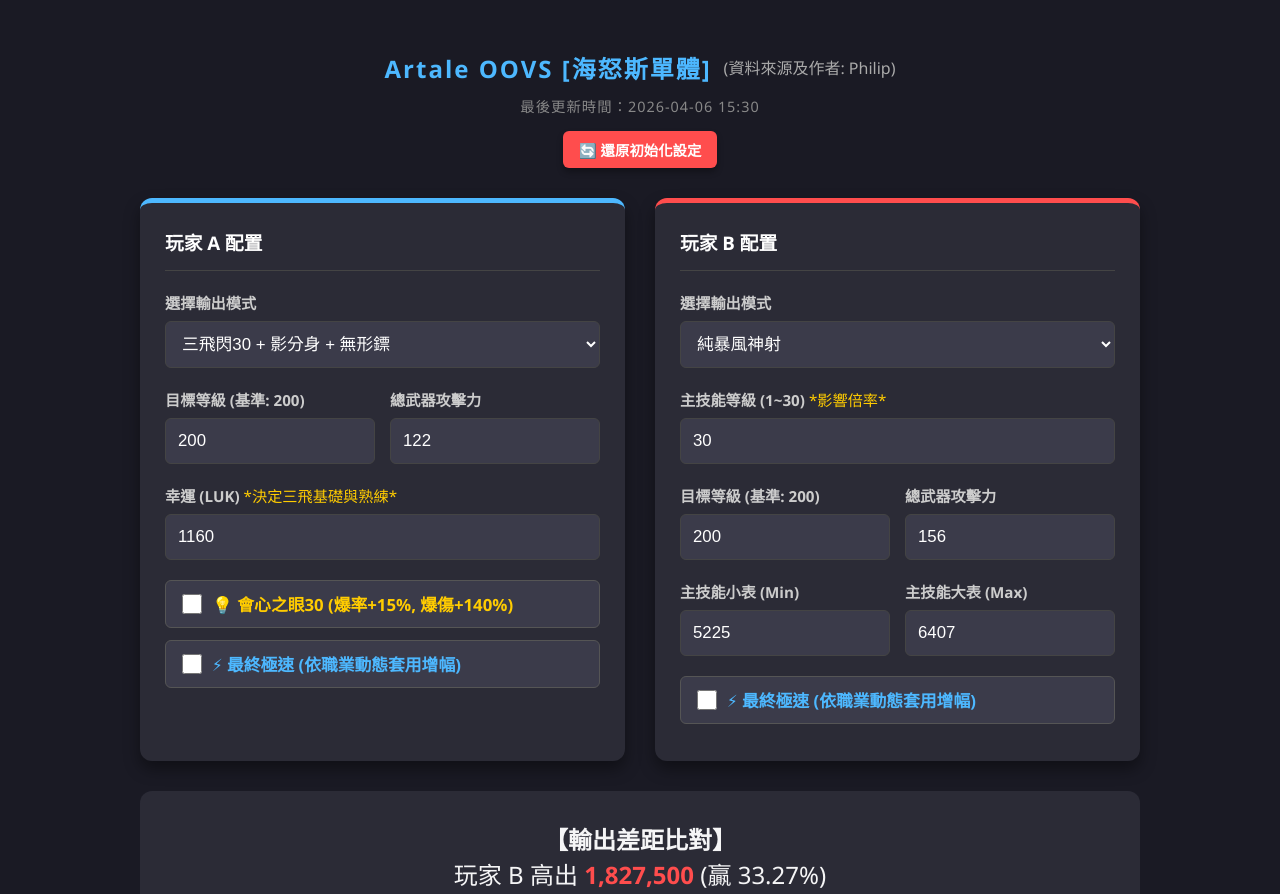
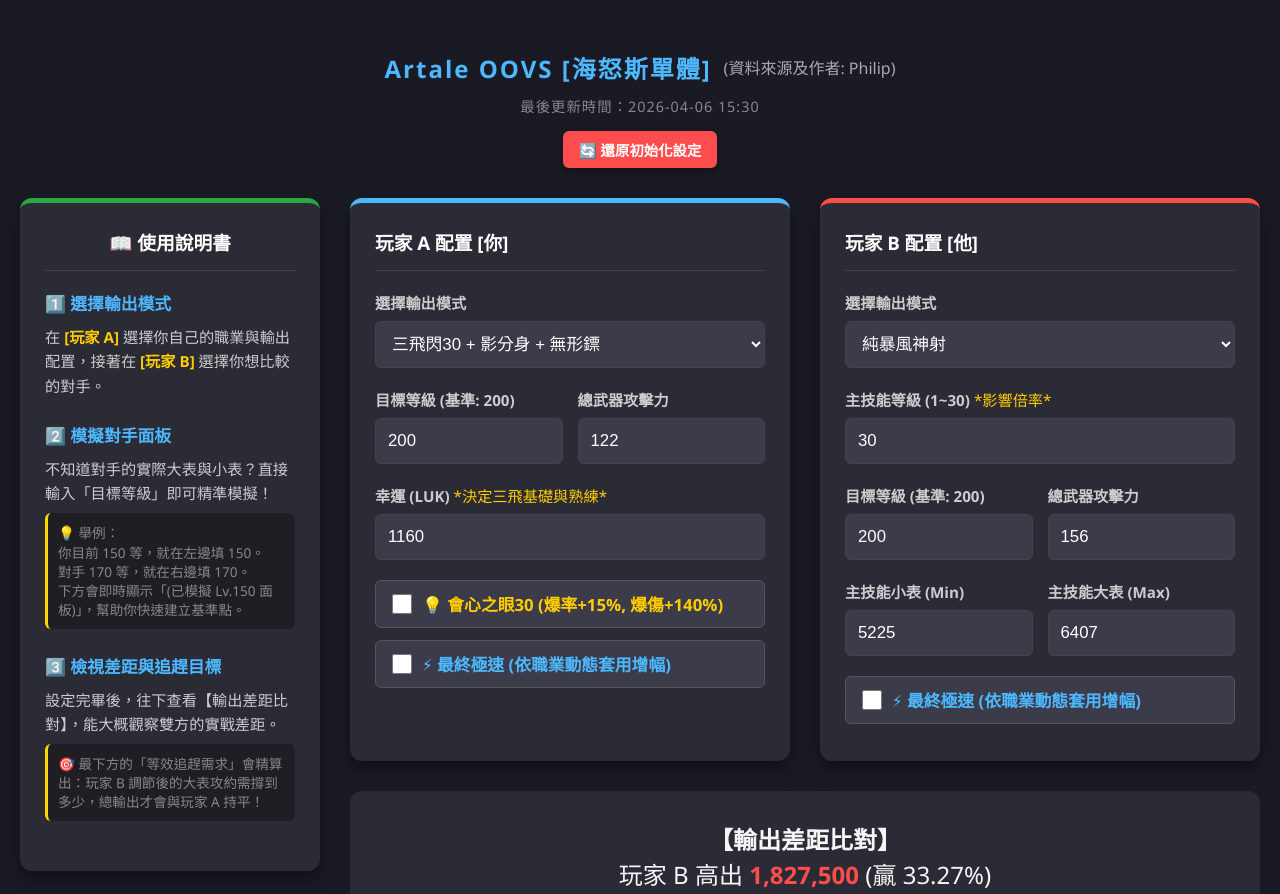
Before and after one commit to ArtaleTools/Artale-OOVS, a plain HTML site: page index.html in a window 1280 px wide. Shown: the top 894 px of the page. Drawn offline with nearby package versions, Linux system fonts and the light colour scheme.

Commit message:
Update index.html

```diff
--- a/index.html
+++ b/index.html
@@ -26,8 +26,42 @@
         }
         .btn-reset:hover { background-color: #ff3333; transform: scale(1.05); }
 
+        /* 全新外層排版：左右分欄 */
+        .page-wrapper {
+            display: flex;
+            width: 100%;
+            max-width: 1350px;
+            gap: 30px;
+            align-items: flex-start;
+            justify-content: center;
+        }
+
+        /* 說明書面板 */
+        .manual-panel {
+            background-color: #2b2b36; padding: 25px; border-radius: 12px;
+            box-shadow: 0 8px 16px rgba(0,0,0,0.4);
+            flex: 0 0 300px; /* 固定寬度 */
+            border-top: 5px solid #28a745; /* 綠色飾條 */
+            box-sizing: border-box;
+        }
+        .manual-panel h3 { margin-top: 0; color: #fff; border-bottom: 1px solid #444; padding-bottom: 15px; margin-bottom: 20px; text-align: center;}
+        .manual-step { margin-bottom: 25px; }
+        .manual-step h4 { color: #4db8ff; margin: 0 0 10px 0; font-size: 1.05em; }
+        .manual-step p { color: #ccc; font-size: 0.95em; line-height: 1.6; margin: 0; }
+        .manual-step .highlight-text { color: #ffcc00; font-weight: bold; }
+        .manual-step .sub-text { color: #888; font-size: 0.85em; display: block; margin-top: 8px; line-height: 1.4; background: #1e1e24; padding: 10px; border-radius: 6px; border-left: 3px solid #ffd700;}
+
+        /* 右側主要計算區塊 */
+        .content-area {
+            display: flex;
+            flex-direction: column;
+            flex: 1;
+            max-width: 1000px;
+            width: 100%;
+        }
+
         .main-container {
-            display: flex; flex-wrap: wrap; gap: 30px; width: 100%; max-width: 1000px; justify-content: center;
+            display: flex; flex-wrap: wrap; gap: 30px; width: 100%; justify-content: center;
         }
         .panel {
             background-color: #2b2b36; padding: 25px; border-radius: 12px;
@@ -69,7 +103,7 @@
         }
 
         .result-panel {
-            background-color: #2b2b36; padding: 30px; border-radius: 12px; width: 100%; max-width: 1000px;
+            background-color: #2b2b36; padding: 30px; border-radius: 12px; width: 100%;
             margin-top: 30px; box-sizing: border-box; text-align: center;
         }
 
@@ -94,6 +128,12 @@
         .gap-val { color: #ff6b6b; font-size: 0.95em; margin-top: 4px !important; }
 
         .chart-container { position: relative; height: 350px; width: 100%; }
+
+        /* 響應式排版：螢幕縮小會自動變成上下排列 */
+        @media (max-width: 1100px) {
+            .page-wrapper { flex-direction: column; align-items: center; }
+            .manual-panel { flex: none; width: 100%; max-width: 1000px; }
+        }
     </style>
 </head>
 <body>
@@ -105,9 +145,33 @@
         <button class="btn-reset" onclick="resetData()">🔄 還原初始化設定</button>
     </div>
 
+    <div class="page-wrapper">
+
+        <div class="manual-panel">
+            <h3>📖 使用說明書</h3>
+
+            <div class="manual-step">
+                <h4>1️⃣ 選擇輸出模式</h4>
+                <p>在 <span class="highlight-text">[玩家 A]</span> 選擇你自己的職業與輸出配置，接著在 <span class="highlight-text">[玩家 B]</span> 選擇你想比較的對手。</p>
+            </div>
+
+            <div class="manual-step">
+                <h4>2️⃣ 模擬對手面板</h4>
+                <p>不知道對手的實際大表與小表？直接輸入「目標等級」即可精準模擬！</p>
+                <span class="sub-text">💡 舉例：<br>你目前 150 等，就在左邊填 150。<br>對手 170 等，就在右邊填 170。<br>下方會即時顯示「(已模擬 Lv.150 面板)」，幫助你快速建立基準點。</span>
+            </div>
+
+            <div class="manual-step">
+                <h4>3️⃣ 檢視差距與追趕目標</h4>
+                <p>設定完畢後，往下查看【輸出差距比對】，能大概觀察雙方的實戰差距。</p>
+                <span class="sub-text">🎯 最下方的「等效追趕需求」會精算出：玩家 B 調節後的大表攻約需撐到多少，總輸出才會與玩家 A 持平！</span>
+            </div>
+        </div>
+
+        <div class="content-area">
             <div class="main-container">
                 <div class="panel panel-left">
-            <h3>玩家 A 配置</h3>
+                    <h3>玩家 A 配置 [你]</h3>
                     <div class="form-group">
                         <label>選擇輸出模式 <a href="#" class="edit-link" id="p1Edit" onclick="promptLevel('p1'); return false;">⚙️ 修改精準等級</a></label>
                         <select id="p1Mode" onchange="handleModeChange('p1')">
@@ -185,7 +249,7 @@
                 </div>
 
                 <div class="panel panel-right">
-            <h3>玩家 B 配置</h3>
+                    <h3>玩家 B 配置 [他]</h3>
                     <div class="form-group">
                         <label>選擇輸出模式 <a href="#" class="edit-link" id="p2Edit" onclick="promptLevel('p2'); return false;">⚙️ 修改精準等級</a></label>
                         <select id="p2Mode" onchange="handleModeChange('p2')">
@@ -261,9 +325,7 @@
                         <label class="si-label"><input type="checkbox" id="p2SI" onchange="executeCalculation()"> ⚡ 最終極速 (依職業動態套用增幅)</label>
                     </div>
                 </div>
-    </div>
-
-    <div class="result-panel" id="resultPanel">
+            </div> <div class="result-panel" id="resultPanel">
                 <div class="diff-text" id="diffText"></div>
 
                 <div class="details-grid">
@@ -277,8 +339,7 @@
                     <canvas id="dpmChart"></canvas>
                 </div>
             </div>
-
-    <script>
+        </div> </div> <script>
         const STORAGE_KEY = 'artale_oovs_state';
 
         let p1HmLevel = 20;
@@ -381,7 +442,6 @@
                 seGroup.style.display = 'block';
             }
 
-            // 夜使者專屬介面切換
             if (mode.startsWith('nl_')) {
                 lukGroup.style.display = 'flex';
                 minMaxGroup.style.display = 'none';
@@ -544,9 +604,6 @@
             return { adjMin: Math.round(adjMin), adjMax: Math.round(adjMax), rangeDiff: Math.round(rangeDiff) };
         }
 
-        // ============================================
-        // 等效大表逆推公式
-        // ============================================
         function getEquivalentRange(targetDpm, modeKey, hmLevel, mainLvl, summonLvl, hasSE, hasSI) {
             if (modeKey.startsWith('bm_')) {
                 const cfg = BM_MODES[modeKey];
@@ -761,7 +818,7 @@
             // ------------------ 聖騎士 (Paladin) ------------------
             else if (modeKey.startsWith('paladin_')) {
                 const isFire = modeKey === 'paladin_blast_fire';
-                const surfaceMult = isFire ? (1.2 * 1.5 * 1.1) : (1.4 * 1.1); // 1.98 vs 1.54
+                const surfaceMult = isFire ? (1.2 * 1.5 * 1.1) : (1.4 * 1.1);
                 const minSurface = min * surfaceMult;
                 const maxSurface = max * surfaceMult;
                 const defReduction = 0.55 * 920;
@@ -866,7 +923,7 @@
             const p1Max = Number(document.getElementById('p1Max').value);
             const p1TargetLvl = Number(document.getElementById('p1TargetLvl').value) || 200;
             const p1WeaponAtt = Number(document.getElementById('p1WeaponAtt').value) || 0;
-            const p1LUK = Number(document.getElementById('p1LUK').value) || 1200;
+            const p1LUK = Number(document.getElementById('p1LUK').value) || 1160;
             const p1MainLvl = Number(document.getElementById('p1MainLvl').value) || 30;
             const p1SummonLvl = Number(document.getElementById('p1SummonLvl').value) || 30;
             const p1SE = document.getElementById('p1SE').checked;
@@ -878,7 +935,7 @@
             const p2Max = Number(document.getElementById('p2Max').value);
             const p2TargetLvl = Number(document.getElementById('p2TargetLvl').value) || 200;
             const p2WeaponAtt = Number(document.getElementById('p2WeaponAtt').value) || 0;
-            const p2LUK = Number(document.getElementById('p2LUK').value) || 1200;
+            const p2LUK = Number(document.getElementById('p2LUK').value) || 1160;
             const p2MainLvl = Number(document.getElementById('p2MainLvl').value) || 30;
             const p2SummonLvl = Number(document.getElementById('p2SummonLvl').value) || 30;
             const p2SE = document.getElementById('p2SE').checked;
```
Lines whose indentation alone changed are shown as unchanged.
